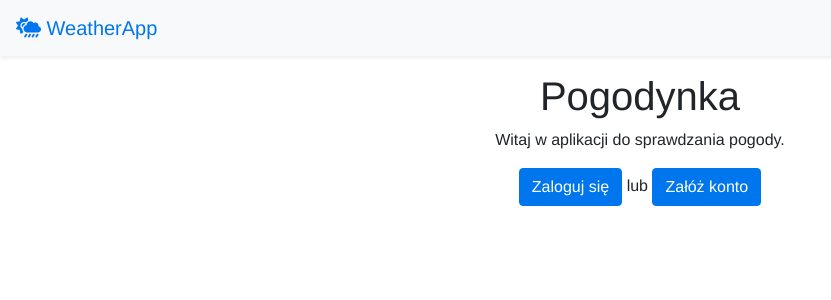
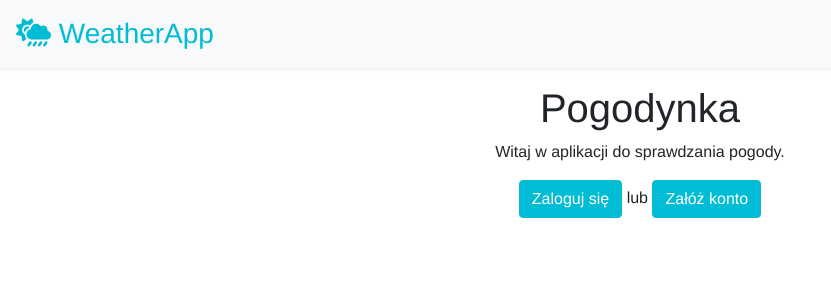
Before and after one commit to LuckyL00ser/Vue-Weather-App, a Vue app: page /#/ in a window 1280 px wide. Shown: the top 300 px of the page, without its empty margins (0-831 px from the left). Built offline with nearby package versions, Linux system fonts and the light colour scheme.

Commit message:
Fixed design and added GitLab pages deploy scrpit.

```diff
--- a/src/App.vue
+++ b/src/App.vue
@@ -62,15 +62,6 @@ a, a:hover{
     border-top-left-radius: 1rem;
     border-top-right-radius: 1rem;
 }
-#nav {
-  padding: 30px;
-  a {
-    font-weight: bold;
-    color: #2c3e50;
-    &.router-link-exact-active {
-      color: #42b983;
-    }
-  }
-}
+
 
 </style>
--- a/src/assets/custom.scss
+++ b/src/assets/custom.scss
@@ -1,13 +1,15 @@
 
 $theme-colors: (
-  primary: #0076ee,
-  secondary: #0db1ae,
-  danger: #df6d04,
+  primary: #00bcd4,
+  secondary: #ffa726,
+  danger: #df1e04d5,
 
 );
-$bg-light: #eee;
-$bg-secondary: #93085c;
 
+$bg-light:#62efff;
+$bg-dark: #008ba3;
+$bg-secondary: #ffa726;
+$text-color:  #424242;
 
 @import '~bootstrap/scss/bootstrap.scss';
 @import "node_modules/bootstrap/scss/functions";
--- a/src/components/Navbar.vue
+++ b/src/components/Navbar.vue
@@ -1,10 +1,10 @@
 <template>
-<nav class="navbar navbar-expand-lg bg-light shadow-sm justify-content-between">
-        <router-link class="navbar-brand" to="/">
+<nav class="navbar navbar-expand-lg bg-light shadow-sm  justify-content-between">
+        <router-link class="navbar-brand mx-auto mx-sm-0" to="/">
         <i class="fas fa-cloud-sun-rain"></i>
         WeatherApp</router-link>
 
-    <div id="collapse" v-if="loggedIn">
+    <div id="collapse" class="d-none d-sm-block" v-if="loggedIn">
         <router-link to="/weather">Pogoda<i class="fas fa-sun"></i></router-link> |
         <router-link to="/profile" >Profil <i class="far fa-user-circle"></i></router-link> |
         <a href="#" @click="logout">Wyloguj<i class="fas fa-sign-out-alt"></i></a>
@@ -30,7 +30,8 @@ export default {
 
 };
 </script>
-<style>
+<style scoped>
+
 #collapse a{
   margin-left:10px;
 }
--- a/src/components/WeatherCharts.vue
+++ b/src/components/WeatherCharts.vue
@@ -1,5 +1,5 @@
 <template>
-  <div class="col-lg-5 card px-0 shadow-lg" :class="{'show':show}" id="charts">
+  <div class="col-lg-5 card bg-light px-0 shadow-lg" :class="{'show':show}" id="charts">
       <div  class="text-white card-title bg-secondary p-3 mb-0">
           <h4 class="my-0 align-middle pl-1" >{{cityName||'Prognoza pogody'}}</h4>
       </div>
@@ -109,7 +109,7 @@ export default {
                         label: 'Temperatura',
                         data: preparedData.temperature,
 
-                        borderColor: '#dc3545',
+                        borderColor: '#df1e04d5',
                         borderWidth: 2,
                     }]
                 },
@@ -157,7 +157,7 @@ export default {
                         label: 'Wilgotność',
                         data: preparedData.humidity,
 
-                        borderColor: '#0db1ae',
+                        borderColor: '#00bcd4',
                         borderWidth: 2,
                     }]
                 },
@@ -211,17 +211,17 @@ export default {
 #charts{
     transition: 1s right ease-in;
     z-index:5;
-    max-height: calc(100vh - 56px - 2rem);
+    max-height: calc(100vh - 68px - 2rem);
     min-height: 60vh;
 
 }
 
 @include media-breakpoint-down(md){
     #charts{
-        top: calc(56px + 1rem);
+        top: calc(68px + 1rem);
         right:calc(-100% + 45px);
         position: fixed;
-        height:calc(100vh - 56px - 2rem);
+        height:calc(100vh - 68px - 2rem);
         width:calc(100% - 10px);
     }
     #charts-container{
--- a/src/views/Home.vue
+++ b/src/views/Home.vue
@@ -14,12 +14,12 @@
         </div>
     </div>
     <div  class="col-12 d-flex flex-wrap" v-else>
-          <div class="card mx-auto my-2 shadow">
+          <div class="card bg-light mx-auto my-2 shadow">
               <router-link class="my-auto" to="/weather">
               <h5 class="card-title"><i class="fas fa-cloud-sun"></i></h5>
             </router-link>
             </div>
-            <div class="card mx-auto my-2 shadow">
+            <div class="card bg-light mx-auto my-2 shadow">
              <router-link class="my-auto" to="/profile">
             <h5 class="card-title"><i class="fas fa-id-card"></i></h5>
           </router-link>
--- a/src/views/Profile.vue
+++ b/src/views/Profile.vue
@@ -18,7 +18,9 @@
             <span class="flex-grow-1 px-1 my-2">
               <button class="btn btn-danger w-100" @click="deleteAccountEvent"><i class="fas fa-user-slash"></i>Usuń konto</button>
               </span>
-
+              <span class="flex-grow-1 px-1 my-2">
+              <button class="btn btn-danger w-100" @click="logoutEvent"><i class="fas fa-sign-out-alt"></i>>Wyloguj</button>
+              </span>
             </div>
             <double-input-modal ref="modal" :firstType="firstType" :secondType="secondType"  @accepted="actionEvent">
               <template #title>
@@ -88,6 +90,10 @@ export default {
            this.firtInputTitle="Hasło";
            this.secondInputTitle="";
       },
+      logoutEvent(){
+         this.$store.dispatch('user/logout');
+         this.$router.push('/');
+      },
       changePassword(oldPassword,password){
 
           if(password.length<4)
--- a/src/views/Weather.vue
+++ b/src/views/Weather.vue
@@ -2,13 +2,13 @@
     <div class="row position-relative ">
 
         <div class="card col-12 col-lg-6 mx-auto p-0 shadow-lg mb-auto ">
-            <div class="card-body p-0">
+            <div class="card-body bg-light p-0">
               <h4 class="card-title p-3 mb-0 bg-secondary text-white">Pogoda dla Twoich miast</h4>
               <div class="card-text p-3  position-relative ">
               <input-with-list :list="citiesList"  :suggestionNumber="10" inputName="Nazwa miasta" @elementSelected="checkAndAddCity"/>
               <div v-if="userCities.length>0">
                     <ul class="list-group mb-3">
-                        <li class="list-group-item d-flex align-items-center px-1 px-sm-4 weather-of-city" v-for="city in userCities" :key="city.id" @click="loadCharts(city.id)">
+                        <li class="list-group-item d-flex align-items-center px-1 px-sm-4 weather-of-city " v-for="city in userCities" :key="city.id" @click="loadCharts(city.id)">
                             <span class="text-nowrap overflow-hidden">{{city.name}}</span>
                             <div class="flex-grow-1">
                                 <img class="weather-icon d-sm-block d-none" v-for="icon in city.weatherIcons" :key=icon :src="`http://openweathermap.org/img/wn/${icon}@2x.png`">
@@ -83,7 +83,7 @@ export default {
               let citiesIDs='';
               this.userCities.forEach(city=>citiesIDs+=city.id+',');
               citiesIDs=citiesIDs.slice(0,-1);
-              axios.get(`http://api.openweathermap.org/data/2.5/group?id=${citiesIDs}&APPID=${this.apikey}&units=metric`)
+              axios.get(`https://api.openweathermap.org/data/2.5/group?id=${citiesIDs}&APPID=${this.apikey}&units=metric`)
               .then(
                   data=>{
                       this.weatherData=data.data.list;
@@ -96,7 +96,7 @@ export default {
       },
       fetchCurrentylAdded(city){
           this.fetching=true;
-          axios.get(`http://api.openweathermap.org/data/2.5/weather?id=${city.id}&APPID=${this.apikey}&units=metric`)
+          axios.get(`https://api.openweathermap.org/data/2.5/weather?id=${city.id}&APPID=${this.apikey}&units=metric`)
               .then(
                   data=>{
                       this.weatherData.push(data.data);
@@ -122,7 +122,7 @@ export default {
       loadCharts(cityID){
           this.fetchingChartsData=true;
           this.$refs.weatherCharts.showCharts();
-          axios.get(`http://api.openweathermap.org/data/2.5/forecast?id=${cityID}&APPID=${this.apikey}&units=metric`)
+          axios.get(`https://api.openweathermap.org/data/2.5/forecast?id=${cityID}&APPID=${this.apikey}&units=metric`)
           .then(
               data=>{
                   this.$refs.weatherCharts.drawCharts(data.data);
@@ -141,7 +141,7 @@ export default {
 <style scoped>
 
 .weather-of-city{
-    background-color: lightgray;
+    background-color: #E1E2E1;
     cursor:pointer;
     transition:0.2s ease;
 }
@@ -153,7 +153,7 @@ export default {
     box-shadow: 0 0 15px gray;
 }
 .weather-container{
-    min-width:110px;
+    width:120px;
     text-align: right;
     margin-right:6px;
 
```
Also changed, not shown: .gitlab-ci.yml (added).
